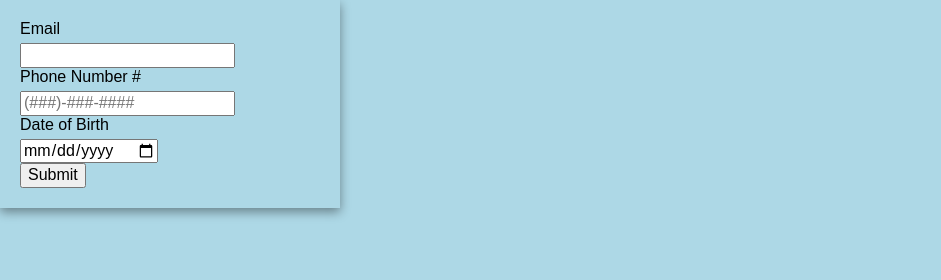
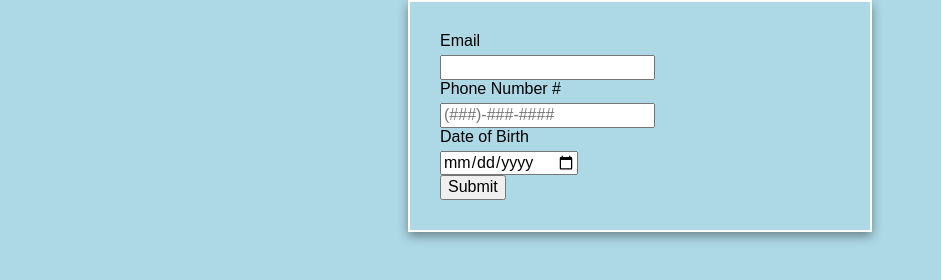
Before and after one commit to SulaimanKal/lab2, a plain HTML site: page index.html in a window 1280 px wide. Shown: the whole page, without its empty margins (0-941 px from the left). Drawn offline with Linux system fonts and the light colour scheme.

Commit message:
Update style.css

```diff
--- a/css/style.css
+++ b/css/style.css
@@ -4,15 +4,17 @@ body {
   margin: 0;
   height: 100%;
   display: grid;
-  align-items:center;
+  align-items: center;
 }
 #container {
-	border: 2px white;
-	padding: 20px;
+	border: 2px  solid white;
+	padding: 30px;
 	background-color: rgba(255, 255, 245, 1.0)
 	border-radius: 10px;
 	box-shadow: 0 4px 10px rgba(0,0,0,0.4);
-	width: 300px;
+	width: 400px;
+	max-width: 90%;
+	margin: auto;
 }
 
 label {
@@ -24,10 +26,11 @@ label {
   margin-bottom: 10px;
   width: 100%;
   padding: 10px;
-  border: 1px white
+  border: 1px solid #ccc
   border-radius: 5px;
 }
 
 #submit {
   margin-top: 10px;
+  text-align: center;
  }
```
